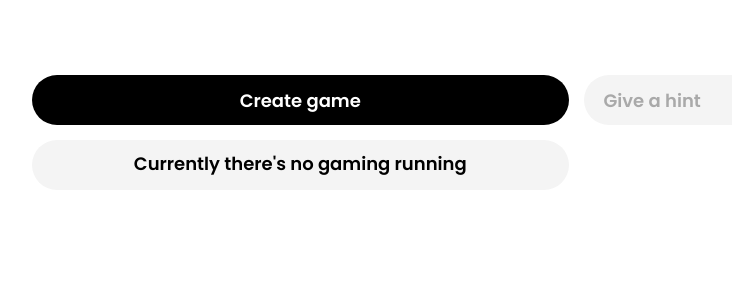
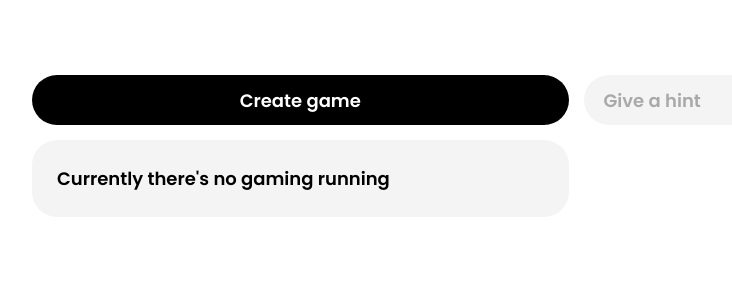
Before and after one commit to Scapetown/admin, a Vue app: page / in a window 1280 px wide. Shown: the top 300 px of the page, without its empty margins (64-796 px from the left). Built offline with nearby package versions, Linux system fonts and the light colour scheme; no server answers.

Commit message:
improvement(card): use same padding and remove text-align center

```diff
--- a/src/components/layout/Card.vue
+++ b/src/components/layout/Card.vue
@@ -10,7 +10,6 @@
   min-height: 50px;
   border-radius: var(--border-radius);
   background-color: var(--secundair);
-  padding: 10px 25px;
-  text-align: center;
+  padding: 25px;
 }
 </style>
```
